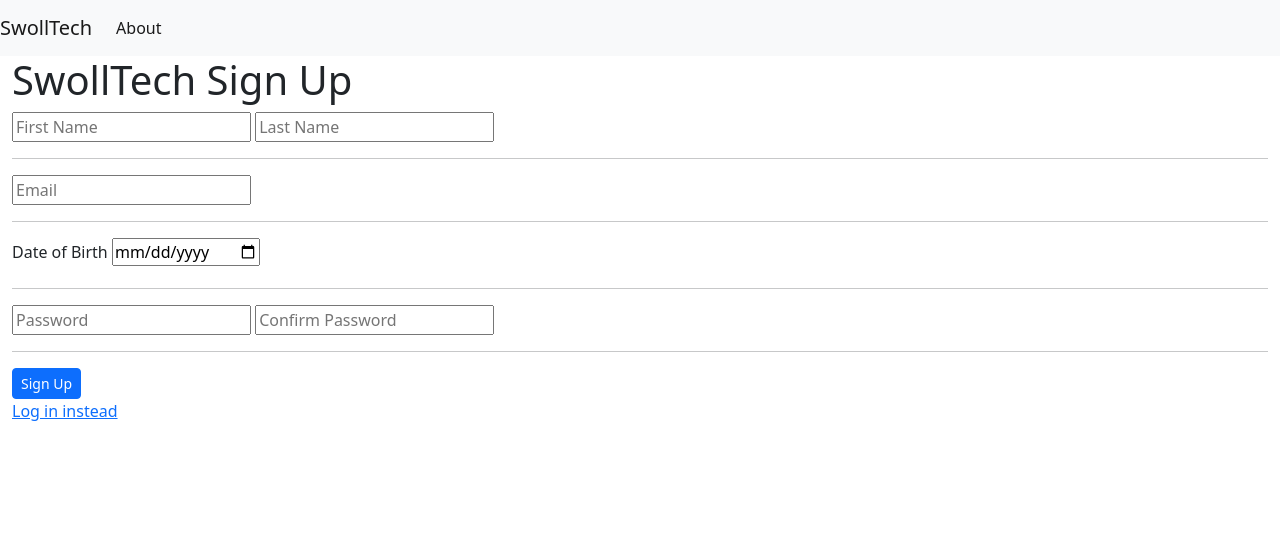
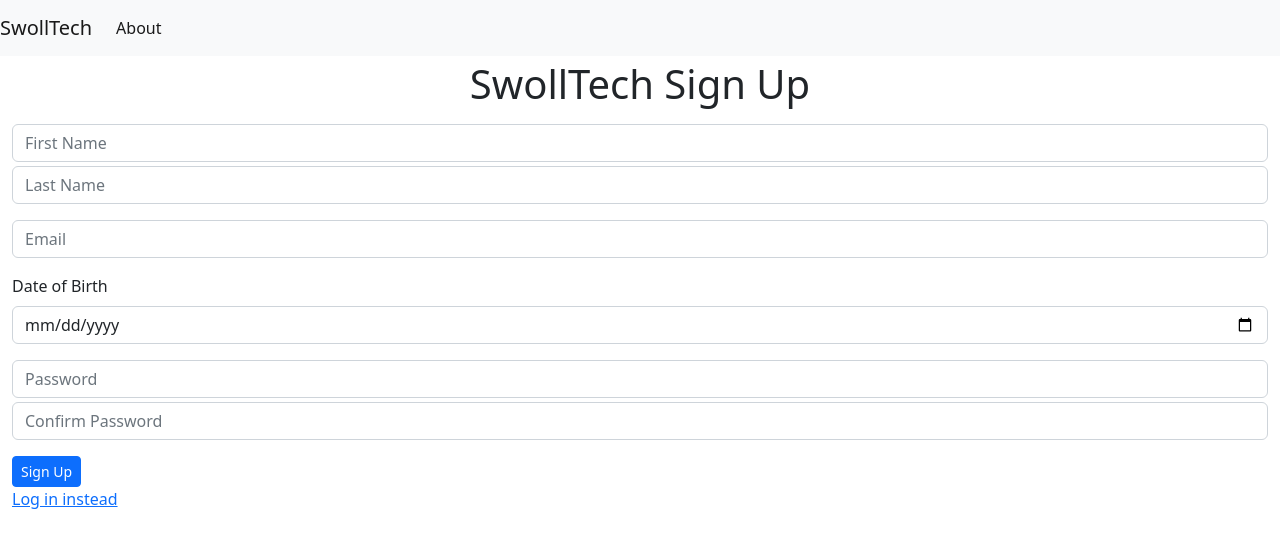
Before and after one commit to MasonKrause7/SwollTech, a Flask app: page /signup.html in a window 1280 px wide. Shown: the top 548 px of the page. Run offline with Flask 3, Linux system fonts and the light colour scheme; some libraries are stand-ins or nearby versions.

```diff
--- a/app.py
+++ b/app.py
@@ -316,7 +316,9 @@ def view_workout():
         for ex in unfilt_exercises:
             if ex.deleted is None or ex.deleted == 0:
                 exercises.append(ex)
-        return render_template('viewworkout.html', users_workouts=users_workouts, exercises=exercises, workout_name=workout_name)
+
+        last_workout = fetch_last_workout(workout_id)
+        return render_template('viewworkout.html', users_workouts=users_workouts, exercises=exercises, workout_name=workout_name, last_workout=last_workout)
     else:
         message = 'You must be logged in to view workouts. Please log in or make an account'
         return render_template('index.html', message=message, messageCategory='danger')
@@ -824,7 +826,13 @@ def end_workout():
         message = "You are not logged in. Please login or create an account to continue."
         return render_template('index.html', message=message, messageCategory='danger')
 
-
+def fetchLastWorkout(workout_id):
+    cnxn = get_db()
+    cursor = cnxn.cursor()
+    query = f"EXEC fetch_last_workout {workout_id};"
+    last_workout = cursor.execute(query)
+    cnxn.close()
+    return last_workout
 def markExercises():
     strength_sets = fetch_strength_sets_by_user()
     cardio_sets = fetch_cardio_sets_by_user()
--- a/templates/signup.html
+++ b/templates/signup.html
@@ -2,19 +2,24 @@
 
 {% block content %}
 
-  <h1>{% block title %} SwollTech Sign Up {% endblock %}</h1>
+  <h1 class="text-center mt-1 mb-3">{% block title %} SwollTech Sign Up {% endblock %}</h1>
   <form method="POST" action = "{{ url_for('post_signup') }}">
-    <input type="text" name="fname" id="fname" placeholder="First Name" value="{{fname}}">
-    <input type="text" name="lname" id="lname" placeholder="Last Name" value="{{lname}}">
-    <hr>
-    <input type="email" name="email" id="email" placeholder="Email" value="{{email}}">
-    <hr>
-    <label for="dob">Date of Birth</label>
-    <input type="date" name="dob" id="dob" placeholder="Date Of Birth" value="{{dob}}">
-    <hr>
-    <input type="password" name="pass" id="pass" placeholder="Password" value="{{password}}">
-    <input type="password" name="confpass" id="confpass" placeholder="Confirm Password">
-    <hr>
+    <div class="form-group">
+      <input class="form-control mb-1" type="text" name="fname" id="fname" placeholder="First Name" value="{{fname}}">
+      <input class="form-control" type="text" name="lname" id="lname" placeholder="Last Name" value="{{lname}}">
+    </div>
+    <div class="form-group">
+      <input class="form-control" type="email" name="email" id="email" placeholder="Email" value="{{email}}">
+    </div>
+    <div class="form-group">
+      <label for="dob">Date of Birth</label>
+      <input class="form-control" type="date" name="dob" id="dob" placeholder="Date Of Birth" value="{{dob}}">
+    </div>
+
+    <div class="form-group">
+      <input class="form-control mb-1" type="password" name="pass" id="pass" placeholder="Password" value="{{password}}">
+      <input class="form-control" type="password" name="confpass" id="confpass" placeholder="Confirm Password">
+    </div>
 
     <input class="btn btn-primary btn-sm" type="submit" value="Sign Up">
   </form>
--- a/templates/viewworkout.html
+++ b/templates/viewworkout.html
@@ -1,7 +1,7 @@
 {% extends 'base.html' %}
 
 {% block content %}
-<h1 class="text-center mb-3">{% block title%}View Workout{% endblock%}</h1>
+<h1 class="text-center mb-3">{% block title%}View Workouts{% endblock%}</h1>
 
 {% if users_workouts %}
 <h2>Your Workouts:</h2>
@@ -26,6 +26,9 @@
         {% endfor%}
     </ul>
 {% endif %}
+{% if last_workout %}
+
+{% endif %}
 <a type="button" class="mt-5 btn btn-primary btn-lg" href="{{url_for('home')}}">Back to Home</a>
 
 
```
Also changed, not shown: templates/home.html (+4 -3 lines), templates/index.html (+6 -4 lines), templates/login.html (+12 -4 lines).
